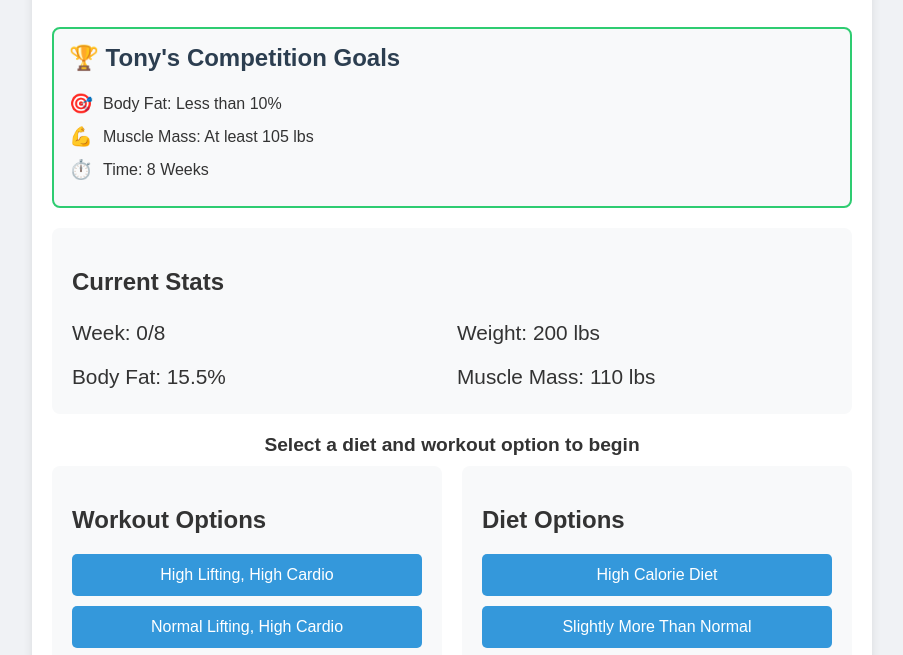
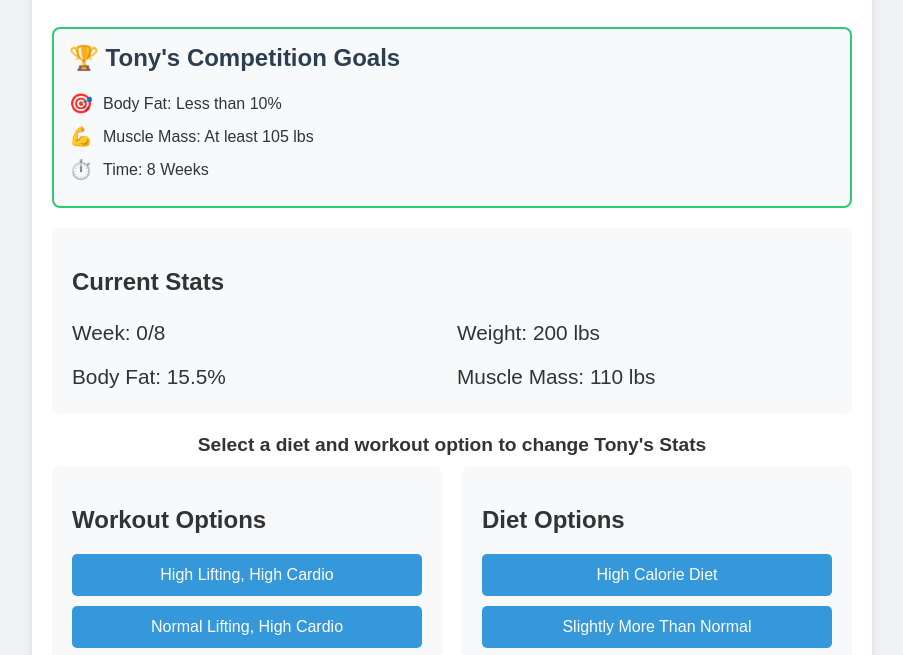
Before and after one commit to jlemens/Tony-Cut_Challange, a plain HTML site: page index.html in a window 1280 px wide. Shown: the part 130-785 px from the top of the page, without its empty margins (188-1091 px from the left). Drawn offline with Linux system fonts and the light colour scheme.

Commit message:
udate1index.html

```diff
--- a/index.html
+++ b/index.html
@@ -326,7 +326,7 @@
         </div>
 
         <div class="selection-status" id="selectionStatus">
-            Select a diet and workout option to begin
+            Select a diet and workout option to change Tony's Stats
         </div>
 
         <div class="choices-container">
```
